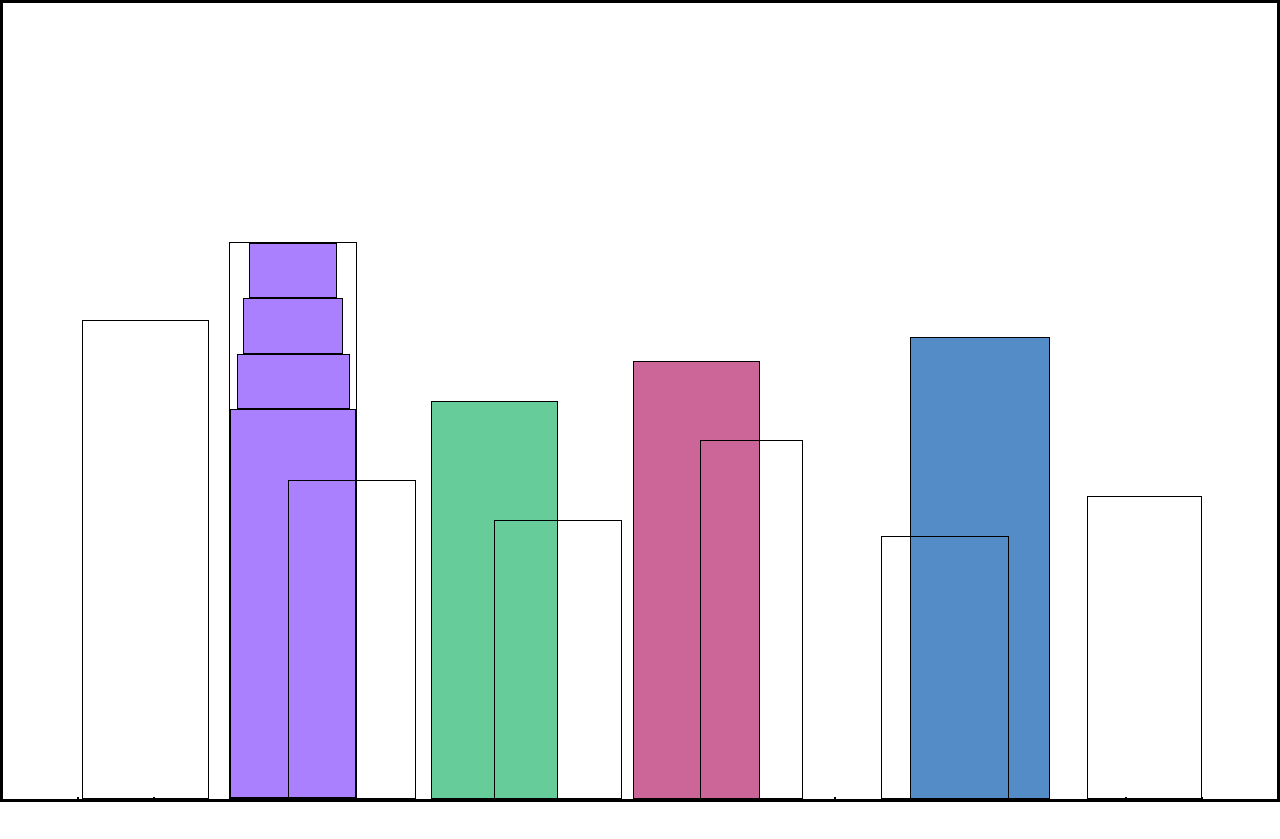
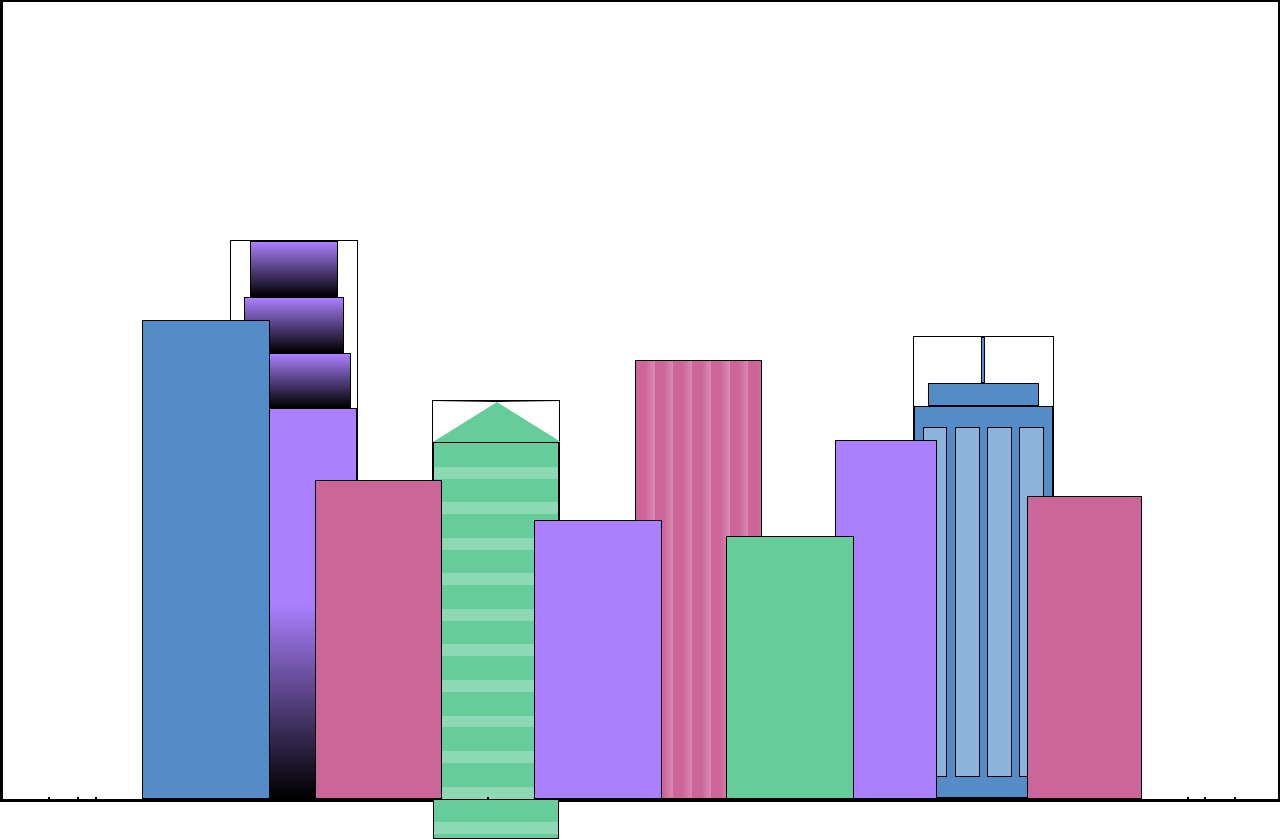
Before and after one commit to darenmuhammad/city-skyline, a plain HTML site: page index.html in a window 1280 px wide. Before the commit the page ends 802 px from the top, so only its background shows below. Drawn offline with Linux system fonts and the light colour scheme.

Commit message:
developing bangunan belakang

```diff
--- a/index.html
+++ b/index.html
@@ -12,29 +12,44 @@
     <div class="background-buildings">
         <div></div>
         <div></div>
-        <div class="bb1">
-            <div class="bb1a"></div>
-            <div class="bb1b"></div>
-            <div class="bb1c"></div>
+        <div class="bb1 building-wrap">
+            <div class="bb1a bb1-window"></div>
+            <div class="bb1b bb1-window"></div>
+            <div class="bb1c bb1-window"></div>
             <div class="bb1d"></div>
         </div>
         <div class="bb2">
+            <div class="bb2a"></div>
+            <div class="bb2b"></div>
         </div>
         <div class="bb3">
         </div>
         <div></div>
-        <div class="bb4">
+        <div class="bb4 building-wrap">
+            <div class="bb4a"></div>
+            <div class="bb4b"></div>
+            <div class="bb4c window-wrap">
+                <div class="bb4-window"></div>
+                <div class="bb4-window"></div>
+                <div class="bb4-window"></div>
+                <div class="bb4-window"></div>
+            </div>
         </div>
         <div></div>
         <div></div>
     </div>
     <div class="foreground-buildings">
+        <div></div>
+        <div></div>
         <div class="fb1"></div>
         <div class="fb2"></div>
+        <div></div>
         <div class="fb3"></div>
         <div class="fb4"></div>
         <div class="fb5"></div>
         <div class="fb6"></div>
+        <div></div>
+        <div></div>
     </div>
 </body>
 
--- a/styles.css
+++ b/styles.css
@@ -3,6 +3,10 @@
     --building-color2: #66cc99;
     --building-color3: #cc6699;
     --building-color4: #538cc6;
+    --window-color1: black;
+    --window-color2: #8cd9b3;
+    --window-color3: #d98cb3;
+    --window-color4: #8cb3d9;
 }
 
 * {
@@ -16,64 +20,7 @@ body {
     overflow: hidden;
 }
 
-.background-buildings {
-    width: 100%;
-    height: 100%;
-    display: flex;
-    align-items: flex-end;
-    justify-content: space-evenly;
-}
-
-.bb1 {
-    width: 10%;
-    height: 70%;
-    display: flex;
-    flex-direction: column;
-    align-items: center;
-}
-
-.bb1a {
-    width: 70%;
-    height: 10%;
-    background-color: var(--building-color1);
-}
-
-.bb1b {
-    width: 80%;
-    height: 10%;
-    background-color: var(--building-color1);
-}
-
-.bb1c {
-    width: 90%;
-    height: 10%;
-    background-color: var(--building-color1);
-}
-
-.bb1d {
-    width: 100%;
-    height: 70%;
-    background-color: var(--building-color1);
-}
-
-.bb2 {
-    width: 10%;
-    height: 50%;
-    background-color: var(--building-color2);
-}
-
-.bb3 {
-    width: 10%;
-    height: 55%;
-    background-color: var(--building-color3);
-}
-
-.bb4 {
-    width: 11%;
-    height: 58%;
-    background-color: var(--building-color4);
-}
-
+.background-buildings,
 .foreground-buildings {
     width: 100%;
     height: 100%;
@@ -84,32 +31,146 @@ body {
     justify-content: space-evenly;
 }
 
+.building-wrap {
+    display: flex;
+    flex-direction: column;
+    align-items: center;
+}
+
+.window-wrap {
+    display: flex;
+    align-items: center;
+    justify-content: space-evenly;
+}
+
+/* BACKGROUND BUILDINGS - "bb" stands for "background building" */
+
+.bb1 {
+    width: 10%;
+    height: 70%;
+}
+
+.bb1a {
+    width: 70%;
+}
+
+.bb1b {
+    width: 80%;
+}
+
+.bb1c {
+    width: 90%;
+}
+
+.bb1d {
+    width: 100%;
+    height: 70%;
+    background: linear-gradient(var(--building-color1) 50%,
+            var(--window-color1));
+}
+
+.bb1-window {
+    background: linear-gradient(var(--building-color1),
+            var(--window-color1));
+    height: 10%;
+}
+
+.bb2 {
+    width: 10%;
+    height: 50%;
+}
+
+.bb2a {
+    border-bottom: 5vh solid var(--building-color2);
+    border-left: 5vw solid transparent;
+    border-right: 5vw solid transparent;
+}
+
+.bb2b {
+    width: 100%;
+    height: 100%;
+    background: repeating-linear-gradient(var(--building-color2),
+            var(--building-color2) 6%,
+            var(--window-color2) 6%,
+            var(--window-color2) 9%);
+}
+
+.bb3 {
+    width: 10%;
+    height: 55%;
+    background: repeating-linear-gradient(90deg,
+            var(--building-color3),
+            var(--building-color3),
+            var(--window-color3) 15%);
+}
+
+.bb4 {
+    width: 11%;
+    height: 58%;
+}
+
+.bb4a {
+    width: 3%;
+    height: 10%;
+    background-color: var(--building-color4);
+}
+
+.bb4b {
+    width: 80%;
+    height: 5%;
+    background-color: var(--building-color4);
+}
+
+.bb4c {
+    width: 100%;
+    height: 85%;
+    background-color: var(--building-color4);
+}
+
+.bb4-window {
+    width: 18%;
+    height: 90%;
+    background-color: var(--window-color4);
+}
+
+/* FOREGROUND BUILDINGS - "fb" stands for "foreground building" */
+
 .fb1 {
     width: 10%;
     height: 60%;
+    background-color: var(--building-color4);
 }
 
 .fb2 {
     width: 10%;
     height: 40%;
+    background-color: var(--building-color3);
 }
 
 .fb3 {
     width: 10%;
     height: 35%;
+    background-color: var(--building-color1);
 }
 
 .fb4 {
     width: 8%;
     height: 45%;
+    background-color: var(--building-color1);
+    position: relative;
+    left: 10%;
 }
 
 .fb5 {
     width: 10%;
     height: 33%;
+    background-color: var(--building-color2);
+    position: relative;
+    right: 10%;
 }
 
 .fb6 {
     width: 9%;
     height: 38%;
+    background-color: var(--building-color3);
 }
```
